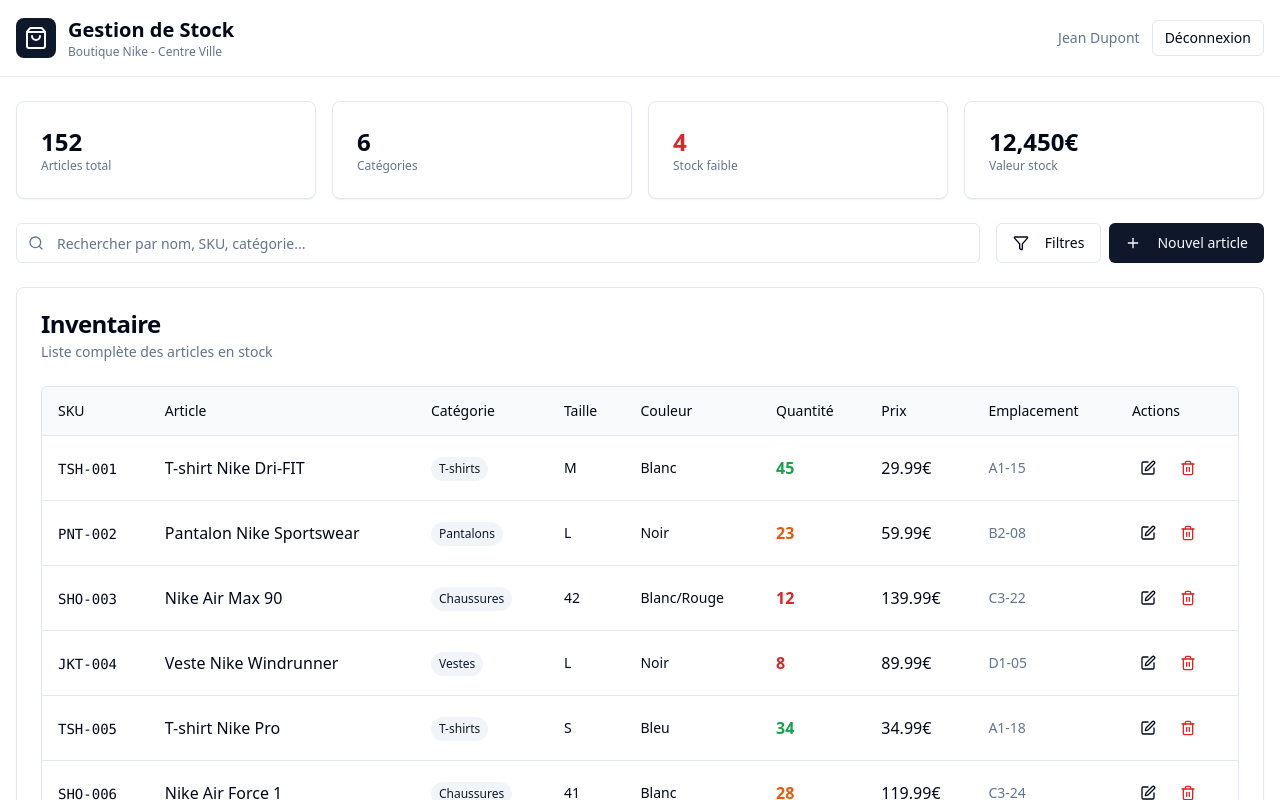
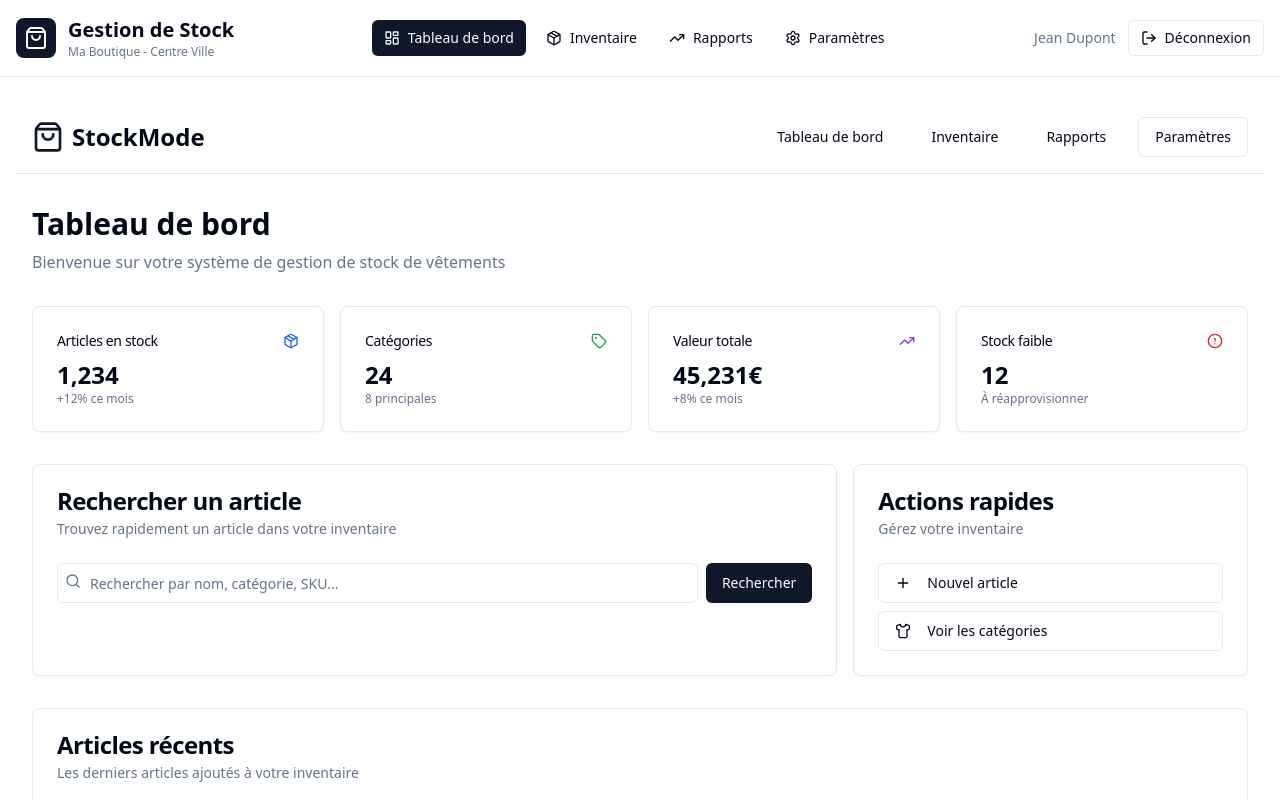
Before and after one commit to CelianPH/projet-scrum, a React (Vite) app in the folder front/: page /dashboard in a window 1280 px wide. Shown: the top 800 px of the page. Built offline with nearby package versions, Linux system fonts and the light colour scheme.

Commit message:
feat: add routing and layout component
- Create Layout with header and navigation
- Setup React Router with protected routes
- Add auth bypass for development
- Implement navigation between pages

```diff
--- a/front/src/App.jsx
+++ b/front/src/App.jsx
@@ -1,210 +1,107 @@
-import { useState } from "react"
-import { Button } from "@/components/ui/button"
-import { Card, CardContent, CardDescription, CardHeader, CardTitle } from "@/components/ui/card"
-import { Input } from "@/components/ui/input"
-import {
-  ShoppingBag,
-  Package,
-  Search,
-  Plus,
-  Edit,
-  Trash2,
-  Filter
-} from "lucide-react"
+import { BrowserRouter as Router, Routes, Route, Navigate } from "react-router-dom"
+import Layout from "@/components/Layout"
+import Login from "@/pages/Login"
+import Register from "@/pages/Register"
+import ForgotPassword from "@/pages/ForgotPassword"
+import Dashboard from "@/pages/Dashboard"
+import Inventory from "@/pages/Inventory"
+import Reports from "@/pages/Reports"
+import Settings from "@/pages/Settings"
 
 function App() {
-  const [isLoggedIn, setIsLoggedIn] = useState(true) // Mettre à false pour voir la page de login
-  const [searchQuery, setSearchQuery] = useState("")
+  // TODO: Implement proper authentication state management
+  // DEVELOPMENT MODE: Authentication is bypassed (set to true) since backend is not ready
+  // Change this to false and implement proper auth logic when backend is available
+  const isAuthenticated = true // This should come from context/state management
 
-  // Données mockées pour les articles en stock
-  const [inventory, setInventory] = useState([
-    { id: 1, sku: "TSH-001", name: "T-shirt Nike Dri-FIT", category: "T-shirts", size: "M", color: "Blanc", quantity: 45, price: 29.99, location: "A1-15" },
-    { id: 2, sku: "PNT-002", name: "Pantalon Nike Sportswear", category: "Pantalons", size: "L", color: "Noir", quantity: 23, price: 59.99, location: "B2-08" },
-    { id: 3, sku: "SHO-003", name: "Nike Air Max 90", category: "Chaussures", size: "42", color: "Blanc/Rouge", quantity: 12, price: 139.99, location: "C3-22" },
-    { id: 4, sku: "JKT-004", name: "Veste Nike Windrunner", category: "Vestes", size: "L", color: "Noir", quantity: 8, price: 89.99, location: "D1-05" },
-    { id: 5, sku: "TSH-005", name: "T-shirt Nike Pro", category: "T-shirts", size: "S", color: "Bleu", quantity: 34, price: 34.99, location: "A1-18" },
-    { id: 6, sku: "SHO-006", name: "Nike Air Force 1", category: "Chaussures", size: "41", color: "Blanc", quantity: 28, price: 119.99, location: "C3-24" },
-  ])
-
-  // Page de connexion
-  if (!isLoggedIn) {
-    return (
-      <div className="min-h-screen flex items-center justify-center bg-muted/30">
-        <Card className="w-full max-w-md">
-          <CardHeader className="text-center">
-            <div className="flex justify-center mb-4">
-              <div className="flex items-center justify-center w-16 h-16 rounded-lg bg-primary text-primary-foreground">
-                <ShoppingBag className="h-8 w-8" />
-              </div>
-            </div>
-            <CardTitle className="text-2xl">Gestion de Stock</CardTitle>
-            <CardDescription>
-              Connectez-vous pour accéder à l'inventaire
-            </CardDescription>
-          </CardHeader>
-          <CardContent className="space-y-4">
-            <div className="space-y-2">
-              <label className="text-sm font-medium">Email</label>
-              <Input type="email" placeholder="employe@boutique.com" />
-            </div>
-            <div className="space-y-2">
-              <label className="text-sm font-medium">Mot de passe</label>
-              <Input type="password" placeholder="••••••••" />
-            </div>
-            <Button className="w-full" onClick={() => setIsLoggedIn(true)}>
-              Se connecter
-            </Button>
-          </CardContent>
-        </Card>
-      </div>
-    )
+  // Protected Route wrapper
+  const ProtectedRoute = ({ children }) => {
+    if (!isAuthenticated) {
+      return <Navigate to="/login" replace />
+    }
+    return <Layout>{children}</Layout>
   }
 
-  // Interface principale de gestion
+  // Auth Route wrapper (allows access to auth pages even when logged in for development)
+  const AuthRoute = ({ children }) => {
+    // Commented out redirect for development - allows access to login page
+    // if (isAuthenticated) {
+    //   return <Navigate to="/dashboard" replace />
+    // }
+    return children
+  }
+
   return (
-    <div className="min-h-screen bg-background">
-      {/* Header */}
-      <header className="border-b bg-background sticky top-0 z-50">
-        <div className="container mx-auto px-4 py-4">
-          <div className="flex items-center justify-between">
-            <div className="flex items-center gap-3">
-              <div className="flex items-center justify-center w-10 h-10 rounded-lg bg-primary text-primary-foreground">
-                <ShoppingBag className="h-6 w-6" />
-              </div>
-              <div>
-                <h1 className="text-xl font-bold">Gestion de Stock</h1>
-                <p className="text-xs text-muted-foreground">Boutique Nike - Centre Ville</p>
-              </div>
-            </div>
-            <div className="flex items-center gap-3">
-              <span className="text-sm text-muted-foreground">Jean Dupont</span>
-              <Button variant="outline" size="sm" onClick={() => setIsLoggedIn(false)}>
-                Déconnexion
-              </Button>
-            </div>
-          </div>
-        </div>
-      </header>
+    <Router>
+      <Routes>
+        {/* Public routes */}
+        <Route
+          path="/login"
+          element={
+            <AuthRoute>
+              <Login />
+            </AuthRoute>
+          }
+        />
+        <Route
+          path="/register"
+          element={
+            <AuthRoute>
+              <Register />
+            </AuthRoute>
+          }
+        />
+        <Route
+          path="/forgot-password"
+          element={
+            <AuthRoute>
+              <ForgotPassword />
+            </AuthRoute>
+          }
+        />
 
-      {/* Main Content */}
-      <main className="container mx-auto px-4 py-6">
-        {/* Stats rapides */}
-        <div className="grid grid-cols-2 md:grid-cols-4 gap-4 mb-6">
-          <Card>
-            <CardContent className="pt-6">
-              <div className="text-2xl font-bold">152</div>
-              <p className="text-xs text-muted-foreground">Articles total</p>
-            </CardContent>
-          </Card>
-          <Card>
-            <CardContent className="pt-6">
-              <div className="text-2xl font-bold">6</div>
-              <p className="text-xs text-muted-foreground">Catégories</p>
-            </CardContent>
-          </Card>
-          <Card>
-            <CardContent className="pt-6">
-              <div className="text-2xl font-bold text-red-600">4</div>
-              <p className="text-xs text-muted-foreground">Stock faible</p>
-            </CardContent>
-          </Card>
-          <Card>
-            <CardContent className="pt-6">
-              <div className="text-2xl font-bold">12,450€</div>
-              <p className="text-xs text-muted-foreground">Valeur stock</p>
-            </CardContent>
-          </Card>
-        </div>
+        {/* Protected routes */}
+        <Route
+          path="/dashboard"
+          element={
+            <ProtectedRoute>
+              <Dashboard />
+            </ProtectedRoute>
+          }
+        />
 
-        {/* Barre d'actions */}
-        <div className="flex flex-col md:flex-row gap-4 mb-6">
-          <div className="relative flex-1">
-            <Search className="absolute left-3 top-1/2 -translate-y-1/2 h-4 w-4 text-muted-foreground" />
-            <Input
-              placeholder="Rechercher par nom, SKU, catégorie..."
-              className="pl-10"
-              value={searchQuery}
-              onChange={(e) => setSearchQuery(e.target.value)}
-            />
-          </div>
-          <div className="flex gap-2">
-            <Button variant="outline">
-              <Filter className="h-4 w-4 mr-2" />
-              Filtres
-            </Button>
-            <Button>
-              <Plus className="h-4 w-4 mr-2" />
-              Nouvel article
-            </Button>
-          </div>
-        </div>
+        <Route
+          path="/inventory"
+          element={
+            <ProtectedRoute>
+              <Inventory />
+            </ProtectedRoute>
+          }
+        />
 
-        {/* Table des articles */}
-        <Card>
-          <CardHeader>
-            <CardTitle>Inventaire</CardTitle>
-            <CardDescription>
-              Liste complète des articles en stock
-            </CardDescription>
-          </CardHeader>
-          <CardContent>
-            <div className="rounded-md border">
-              <div className="overflow-x-auto">
-                <table className="w-full">
-                  <thead>
-                    <tr className="border-b bg-muted/50">
-                      <th className="h-12 px-4 text-left align-middle font-medium text-sm">SKU</th>
-                      <th className="h-12 px-4 text-left align-middle font-medium text-sm">Article</th>
-                      <th className="h-12 px-4 text-left align-middle font-medium text-sm">Catégorie</th>
-                      <th className="h-12 px-4 text-left align-middle font-medium text-sm">Taille</th>
-                      <th className="h-12 px-4 text-left align-middle font-medium text-sm">Couleur</th>
-                      <th className="h-12 px-4 text-left align-middle font-medium text-sm">Quantité</th>
-                      <th className="h-12 px-4 text-left align-middle font-medium text-sm">Prix</th>
-                      <th className="h-12 px-4 text-left align-middle font-medium text-sm">Emplacement</th>
-                      <th className="h-12 px-4 text-left align-middle font-medium text-sm">Actions</th>
-                    </tr>
-                  </thead>
-                  <tbody>
-                    {inventory.map((item) => (
-                      <tr key={item.id} className="border-b transition-colors hover:bg-muted/50">
-                        <td className="p-4 align-middle">
-                          <span className="font-mono text-sm">{item.sku}</span>
-                        </td>
-                        <td className="p-4 align-middle font-medium">{item.name}</td>
-                        <td className="p-4 align-middle">
-                          <span className="inline-flex items-center rounded-full px-2 py-1 text-xs font-medium bg-secondary text-secondary-foreground">
-                            {item.category}
-                          </span>
-                        </td>
-                        <td className="p-4 align-middle text-sm">{item.size}</td>
-                        <td className="p-4 align-middle text-sm">{item.color}</td>
-                        <td className="p-4 align-middle">
-                          <span className={`font-semibold ${item.quantity < 15 ? 'text-red-600' : item.quantity < 30 ? 'text-orange-600' : 'text-green-600'}`}>
-                            {item.quantity}
-                          </span>
-                        </td>
-                        <td className="p-4 align-middle font-medium">{item.price}€</td>
-                        <td className="p-4 align-middle text-sm text-muted-foreground">{item.location}</td>
-                        <td className="p-4 align-middle">
-                          <div className="flex gap-2">
-                            <Button variant="ghost" size="icon" className="h-8 w-8">
-                              <Edit className="h-4 w-4" />
-                            </Button>
-                            <Button variant="ghost" size="icon" className="h-8 w-8 text-red-600 hover:text-red-700">
-                              <Trash2 className="h-4 w-4" />
-                            </Button>
-                          </div>
-                        </td>
-                      </tr>
-                    ))}
-                  </tbody>
-                </table>
-              </div>
-            </div>
-          </CardContent>
-        </Card>
-      </main>
-    </div>
+        <Route
+          path="/reports"
+          element={
+            <ProtectedRoute>
+              <Reports />
+            </ProtectedRoute>
+          }
+        />
+
+        <Route
+          path="/settings"
+          element={
+            <ProtectedRoute>
+              <Settings />
+            </ProtectedRoute>
+          }
+        />
+
+        {/* Default redirect */}
+        <Route path="/" element={<Navigate to="/dashboard" replace />} />
+        <Route path="*" element={<Navigate to="/dashboard" replace />} />
+      </Routes>
+    </Router>
   )
 }
 
--- /dev/null
+++ b/front/src/components/Layout.jsx
@@ -0,0 +1,73 @@
+import { Link, useNavigate, useLocation } from "react-router-dom"
+import { Button } from "@/components/ui/button"
+import { ShoppingBag, LayoutDashboard, Package, TrendingUp, Settings, LogOut } from "lucide-react"
+
+export default function Layout({ children }) {
+  const navigate = useNavigate()
+  const location = useLocation()
+
+  const handleLogout = () => {
+    // TODO: Implement actual logout logic (clear tokens, etc.)
+    navigate("/login")
+  }
+
+  const navItems = [
+    { path: "/dashboard", label: "Tableau de bord", icon: LayoutDashboard },
+    { path: "/inventory", label: "Inventaire", icon: Package },
+    { path: "/reports", label: "Rapports", icon: TrendingUp },
+    { path: "/settings", label: "Paramètres", icon: Settings },
+  ]
+
+  return (
+    <div className="min-h-screen bg-background">
+      {/* Header */}
+      <header className="border-b bg-background sticky top-0 z-50">
+        <div className="container mx-auto px-4 py-4">
+          <div className="flex items-center justify-between">
+            <div className="flex items-center gap-3">
+              <div className="flex items-center justify-center w-10 h-10 rounded-lg bg-primary text-primary-foreground">
+                <ShoppingBag className="h-6 w-6" />
+              </div>
+              <div>
+                <h1 className="text-xl font-bold">Gestion de Stock</h1>
+                <p className="text-xs text-muted-foreground">Ma Boutique - Centre Ville</p>
+              </div>
+            </div>
+
+            <nav className="hidden md:flex items-center gap-2">
+              {navItems.map((item) => {
+                const Icon = item.icon
+                const isActive = location.pathname === item.path
+                return (
+                  <Button
+                    key={item.path}
+                    variant={isActive ? "default" : "ghost"}
+                    size="sm"
+                    onClick={() => navigate(item.path)}
+                    className="gap-2"
+                  >
+                    <Icon className="h-4 w-4" />
+                    {item.label}
+                  </Button>
+                )
+              })}
+            </nav>
+
+            <div className="flex items-center gap-3">
+              <span className="text-sm text-muted-foreground hidden sm:inline">Jean Dupont</span>
+              <Button variant="outline" size="sm" onClick={handleLogout} className="gap-2">
+                <LogOut className="h-4 w-4" />
+                Déconnexion
+              </Button>
+            </div>
+          </div>
+        </div>
+      </header>
+
+      {/* Main Content */}
+      <main className="container mx-auto px-4 py-6">
+        {children}
+      </main>
+    </div>
+  )
+}
```
